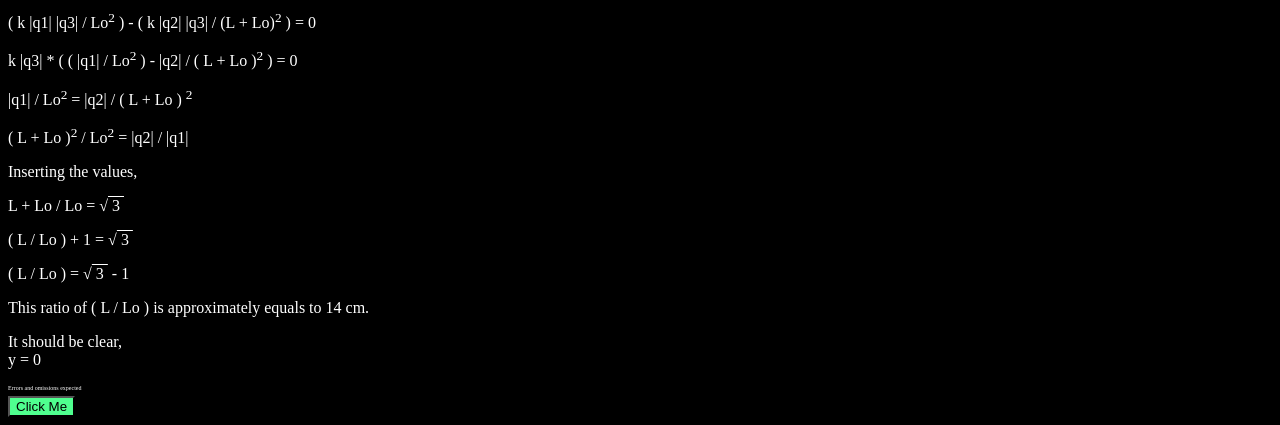
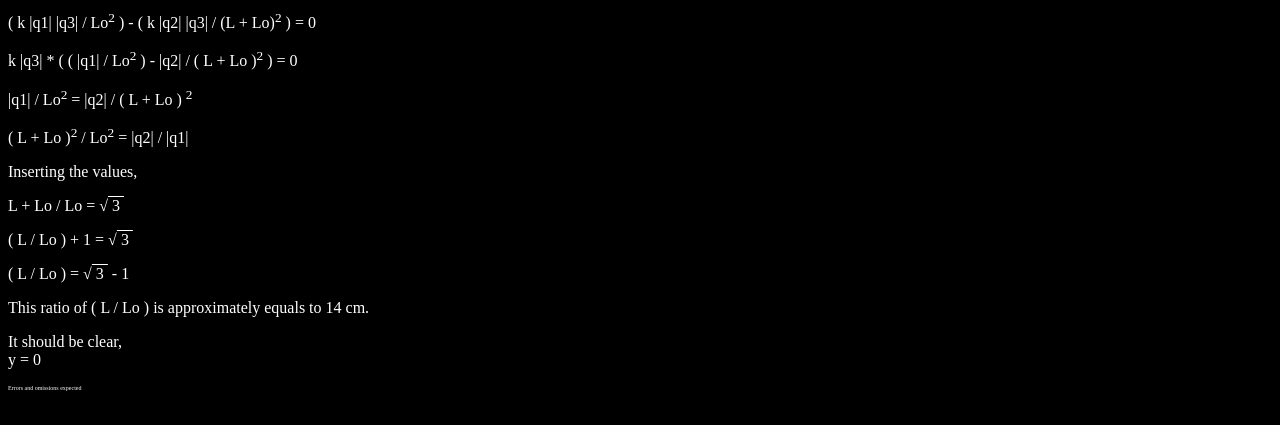
Before and after one commit to radiushere/physicsnums, a website: page index.html in a window 1280 px wide. Shown: the part 2473-2898 px from the top of the page. After the commit the page ends 2872 px from the top, so only its background shows below. Drawn offline with Linux system fonts and the light colour scheme.

Commit message:
Update index.html

```diff
--- a/index.html
+++ b/index.html
@@ -188,15 +188,6 @@ from particles 1 and 2 is zero, what must be the (a) x and (b) y coordinates of
         Errors and omissions expected
     </p>
 
-
-    <script>
-      var clickMeButton = document.createElement('button');
-clickMeButton.id = 'myButton';
-clickMeButton.innerHTML = 'Click Me';
-clickMeButton.style.background = '#4FFF8F';
-document.body.appendChild(clickMeButton);
-    </script>
-
     </body>
 
 </html>
```
